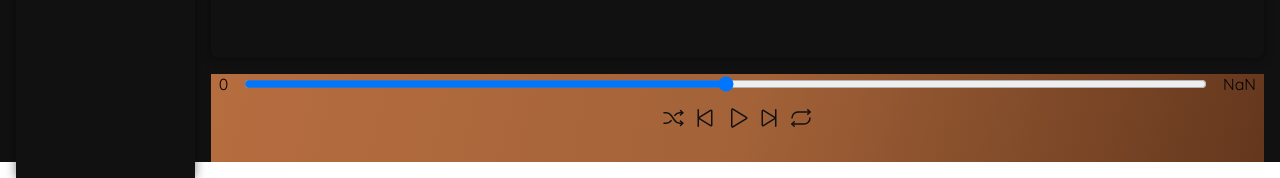
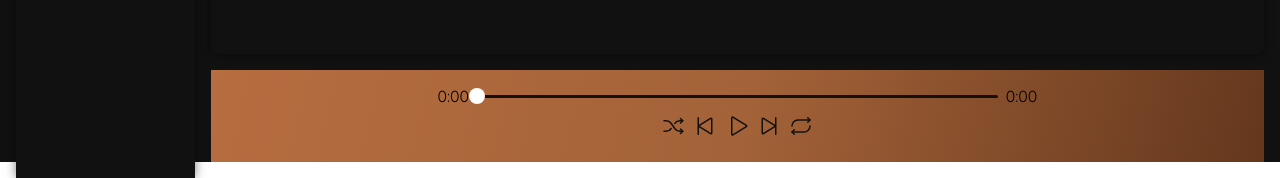
Before and after one commit to victormedeiros1/sound-glory, a React (Vite) app: page / in a window 1280 px wide. Shown: the part 638-816 px from the top of the page. Built offline with nearby package versions, Linux system fonts and the light colour scheme.

Commit message:
feat: ProgressBar inside Control component

```diff
--- a/package.json
+++ b/package.json
@@ -14,6 +14,7 @@
     "@radix-ui/colors": "^0.1.8",
     "@radix-ui/react-dropdown-menu": "^2.0.1",
     "@radix-ui/react-popover": "^1.0.2",
+    "@radix-ui/react-slider": "^1.1.0",
     "@reduxjs/toolkit": "^1.9.0",
     "@types/react-redux": "^7.1.24",
     "phosphor-react": "^1.4.1",
--- /dev/null
+++ b/src/components/Controls/components/ProgressBar/index.tsx
@@ -0,0 +1,62 @@
+import { useState, useEffect, useRef } from "react";
+import * as Slider from "@radix-ui/react-slider";
+import "./styles.css";
+
+interface Props {
+  audio: HTMLAudioElement;
+  isPlaying: boolean;
+}
+
+const ProgressBar: React.FC<Props> = ({ audio, isPlaying }) => {
+  const inputEl = useRef(null);
+  const [currentTime, setCurrentTime] = useState(0);
+  let duration = !Math.round(audio.duration) ? 0 : Math.round(audio.duration);
+
+  const convertToTime = (seconds: number) => {
+    const min = Math.floor(seconds / 60);
+    const sec = Math.floor(seconds % 60);
+    return `${min}:${sec < 10 ? "0" + sec : sec}`;
+  };
+
+  useEffect(() => {
+    if (isPlaying) {
+      const interval = setInterval(() => {
+        setCurrentTime(Math.round(audio.currentTime));
+        convertToTime(duration);
+      }, 1000);
+
+      return () => clearInterval(interval);
+    }
+  }, [isPlaying]);
+
+  const handleRange = (e: any) => {
+    console.log("CHANGE");
+    setTimeout(() => {
+      setCurrentTime(e);
+      audio.currentTime = e;
+    }, 100);
+  };
+
+  return (
+    <div className="progress-wrapper">
+      <span className="current-time">{convertToTime(currentTime)}</span>
+      <Slider.Root
+        className="SliderRoot"
+        defaultValue={[currentTime]}
+        min={0}
+        max={duration}
+        step={1}
+        onValueCommit={handleRange}
+        aria-label="Volume"
+      >
+        <Slider.Track className="SliderTrack">
+          <Slider.Range className="SliderRange" />
+        </Slider.Track>
+        <Slider.Thumb className="SliderThumb" />
+      </Slider.Root>
+      <span className="duration">{convertToTime(duration)}</span>
+    </div>
+  );
+};
+
+export default ProgressBar;
--- /dev/null
+++ b/src/components/Controls/components/ProgressBar/styles.css
@@ -0,0 +1,58 @@
+.progress-wrapper {
+  width: 100%;
+  max-width: 600px;
+  display: flex;
+  gap: var(--g-8);
+}
+.SliderRoot {
+  position: relative;
+  display: flex;
+  align-items: center;
+  user-select: none;
+  touch-action: none;
+  width: 100%;
+}
+.SliderRoot[data-orientation="horizontal"] {
+  height: 20px;
+}
+.SliderRoot[data-orientation="vertical"] {
+  flex-direction: column;
+  width: 20px;
+  height: 100px;
+}
+
+.SliderTrack {
+  background-color: var(--dark-1);
+  position: relative;
+  flex-grow: 1;
+  border-radius: 9999px;
+}
+.SliderTrack[data-orientation="horizontal"] {
+  height: 3px;
+}
+.SliderTrack[data-orientation="vertical"] {
+  width: 3px;
+}
+
+.SliderRange {
+  position: absolute;
+  background-color: var(--light);
+  border-radius: 9999px;
+  height: 100%;
+}
+
+.SliderThumb {
+  cursor: pointer;
+  display: block;
+  width: 16px;
+  height: 16px;
+  background-color: var(--light);
+  border-radius: 10px;
+}
+.SliderThumb:hover {
+  box-shadow: 0 0 8px var(--dark-1);
+}
+/* .SliderThumb:focus {
+  outline: none;
+  box-shadow: 0 0 0 5px var(--dark-1);
+} */
--- a/src/components/Controls/index.tsx
+++ b/src/components/Controls/index.tsx
@@ -1,4 +1,3 @@
-import { useState, useEffect } from "react";
 import {
   Shuffle,
   SkipBack,
@@ -7,7 +6,7 @@ import {
   SkipForward,
   Repeat,
 } from "phosphor-react";
-import { ControlsStyles, Progress, ProgressBar } from "./styles";
+import { Buttons, ControlsStyles } from "./styles";
 import { useDispatch } from "react-redux";
 import { useAppSelector } from "../../hooks/useAppSelector";
 import { RootState } from "../../store";
@@ -17,14 +16,14 @@ import {
   playSong,
   restartSong,
 } from "../../store/ducks/song";
+import ProgressBar from "./components/ProgressBar";
 
 const Controls: React.FC = () => {
   const dispatch = useDispatch();
-  const [currentTime, setCurrentTime] = useState(0);
+
   const { id, isPlaying, audio } = useAppSelector(
     (state: RootState) => state.song
   );
-  let duration = Math.round(audio.duration);
   const songs = useAppSelector((state) => state.songs);
 
   const handleNextSong = () => {
@@ -41,28 +40,11 @@ const Controls: React.FC = () => {
     dispatch(playSong());
   };
 
-  useEffect(() => {
-    console.log(isPlaying);
-    if (isPlaying) {
-      const interval = setInterval(() => {
-        setCurrentTime(Math.round(audio.currentTime));
-      }, 1000);
-
-      return () => clearInterval(interval);
-    }
-  }, [isPlaying]);
-  // setTimeout(() => {
-  //   clearInterval(interval);
-  // }, 5000);
-
   return (
     <ControlsStyles>
-      <Progress>
-        {currentTime}
-        <ProgressBar type="range" min={0} max={duration} />
-        {duration}
-      </Progress>
+      <ProgressBar audio={audio} isPlaying={isPlaying} />
 
+      <Buttons>
         <Shuffle size={24} color="#111111" />
         <SkipBack size={24} color="#111111" onClick={handlePreviousSong} />
 
@@ -73,11 +55,16 @@ const Controls: React.FC = () => {
             onClick={() => dispatch(pauseSong())}
           />
         ) : (
-        <Play size={24} color="#111111" onClick={() => dispatch(playSong())} />
+          <Play
+            size={24}
+            color="#111111"
+            onClick={() => dispatch(playSong())}
+          />
         )}
 
         <SkipForward size={24} color="#111111" onClick={handleNextSong} />
         <Repeat size={24} color="#111111" />
+      </Buttons>
     </ControlsStyles>
   );
 };
--- a/src/components/Controls/styles.ts
+++ b/src/components/Controls/styles.ts
@@ -1,12 +1,12 @@
 import styled from "styled-components";
 
 export const ControlsStyles = styled.div`
-  position: relative;
   display: flex;
-  justify-content: center;
+  flex-direction: column;
+  align-items: center;
   gap: var(--g-8);
   background-image: var(--primaryGradient);
-  padding: var(--p-32);
+  padding: var(--p-16) var(--p-24) var(--p-24) var(--p-24);
 
   @media (max-width: 576px) {
     padding: var(--p-16);
@@ -22,18 +22,7 @@ export const ControlsStyles = styled.div`
   }
 `;
 
-export const Progress = styled.div`
+export const Buttons = styled.div`
   display: flex;
-  gap: var(--g-16);
-  padding: 0 var(--p-8);
-
-  position: absolute;
-  top: 0;
-  left: 0;
-
-  width: 100%;
+  gap: var(--g-8);
 `;
-
-export const ProgressBar = styled.input`
-  width: 100%;
-`;
```
Also changed, not shown: 1 other file (tests, documents, lock files or other folders). Lines whose indentation alone changed are shown as unchanged.
